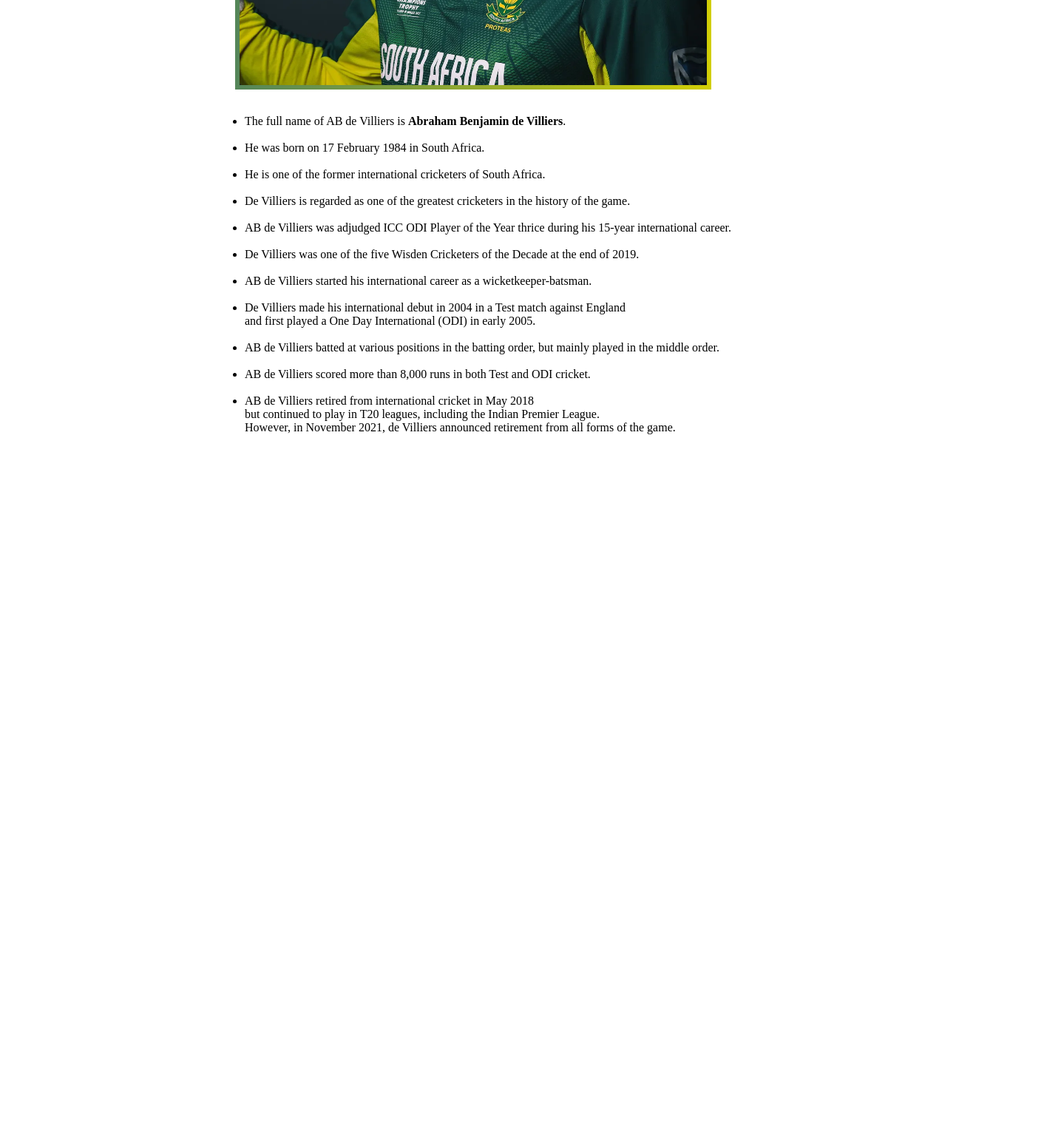
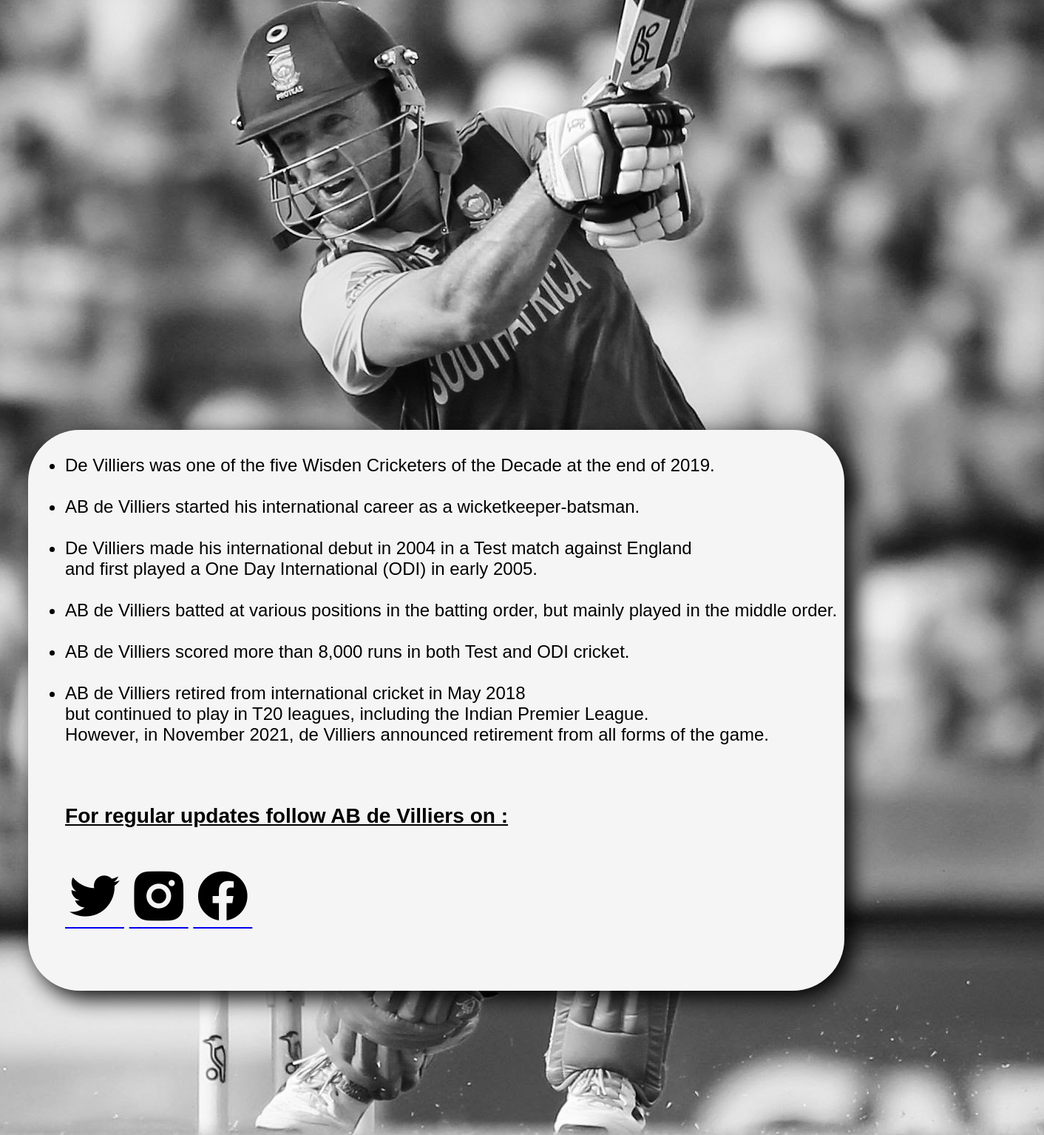
Before and after one commit to SonamMalik17/oibsip_2, a plain HTML site: page index.html in a window 1280 px wide. Shown: the part 640-2174 px from the top of the page at 74% size, 1412 px wide, since content can reach past the window. Before the commit the page ends 1269 px from the top, so only its background shows below. Drawn offline with nearby package versions, Linux system fonts and the light colour scheme; a web font is replaced by a local one.

Commit message:
Finally done

```diff
--- a/index.html
+++ b/index.html
@@ -6,17 +6,17 @@
     <meta name="viewport" content="width=device-width, initial-scale=1.0">
     <title>AB de Villiers</title>
     <link rel="stylesheet" href="style.css">
+    <link href="https://cdn.jsdelivr.net/npm/remixicon@2.5.0/fonts/remixicon.css" rel="stylesheet">
 </head>
 <body>
-    <h1>AB de Villiers - Mr. 360</h1>
-    <div class="profile-image">
-        <img src="./img/img3f.webp" alt="AB de Villiers">
+    <h1>AB de Villiers - Mr. 360 Degree</h1>
+    <div class="background-image">
+        <img src="./img/img15f.jpeg" alt="AB de Villiers">
     </div>
     <br>
-    <div class="bio">
-        <p>
-            <ul>
-                <li>The full name of AB de Villiers is <b>Abraham Benjamin de Villiers</b>.</li>
+    <div class="bio1">
+        <ul>
+            <li>The full name of AB de Villiers is <b>Abraham Benjamin de Villiers</b>.</li>
                 <br>
                 <li>He was born on 17 February 1984 in South Africa.</li>
                 <br>
@@ -26,6 +26,11 @@
                 <br>
                 <li>AB de Villiers was adjudged ICC ODI Player of the Year thrice during his 15-year international career.</li>
                 <br>
+        </ul>
+    </div>
+    <div class="bio2">
+        <p>
+            <ul>
                 <li>De Villiers was one of the five Wisden Cricketers of the Decade at the end of 2019.</li>
                 <br>
                 <li>AB de Villiers started his international career as a wicketkeeper-batsman.</li>
@@ -38,6 +43,20 @@
                 <br>
                 <li>AB de Villiers retired from international cricket in May 2018 <br> but continued to play in T20 leagues, including the Indian Premier League.<br> However, in November 2021, de Villiers announced retirement from all forms of the game.</li>
                 <br>
+                <p>
+                    <div class="connect-line">
+                        <p>
+                            <h3>For regular updates follow AB de Villiers on :</h3>
+                        </p>
+                    </div>
+                    <div class="connect-link">
+                        <p>
+                            <a href="https://twitter.com/ABdeVilliers17?ref_src=twsrc%5Egoogle%7Ctwcamp%5Eserp%7Ctwgr%5Eauthor"><i class="ri-twitter-fill"></i></a>
+                            <a href="https://www.instagram.com/abdevilliers17/?hl=en"><i class="ri-instagram-fill"></i></a>
+                            <a href="https://www.facebook.com/ABdeVilliers17/"><i class="ri-facebook-circle-fill"></i></a>
+                        </p>
+                    </div>
+                </p>
             </ul>
         </p>
     </div>
--- a/style.css
+++ b/style.css
@@ -1,26 +1,65 @@
-@import url('https://fonts.googleapis.com/css2?family=Aclonica');
-
-
-
-
-img{
-    border-width: 6px;
-    border-style: solid;
-    border-image: linear-gradient(to right, rgb(85, 134, 89), rgb(209, 206, 5)) 1;
-    height:550px;
-    width:50%;
-}
-.profile-image{
+@import url('https://fonts.googleapis.com/css2?family=Dancing+Script:wght@700&display=swap');
+.background-image{
+    width:100vw;
+    position:absolute;
     display:flex;
     justify-content:center;
 }
 h1{
     text-align: center;
-    font-family: 'Aclonica', sans-serif;
+    font-family: 'Dancing Script', cursive;
     font-size: 5rem;
-    text-decoration: underline;
+    background-color: rgb(192, 188, 188);
 }
-.bio{
+.bio1{
+    box-shadow:10px 10px 30px black;
+    margin-left:30px;
+    padding:10px;
+    border-radius:70px;
+    background-color: whitesmoke;
+    color:rgb(0, 0, 0);
+    margin-top:30px;
+    font-family: sans-serif;
+    font-size:1.5rem;
+    font-weight: 400;
+    position:absolute;
     display:flex;
     justify-content:center;
+    z-index: 1000;
 }
+.bio2{
+    box-shadow:10px 10px 30px black;
+    margin-left:30px;
+    padding : 10px;
+    border-radius:70px;
+    background-color: whitesmoke;
+    color:rgb(0, 0, 0);
+    margin-top:1000px;
+    font-family: Hind Siliguri,Arial,Helvetica Neue,Helvetica,sans-serif;
+    font-size:1.5rem;
+    font-weight: 400;
+    position:absolute;
+    display:flex;
+    justify-content:center;
+    z-index: 1000;
+}
+.connect-line{
+    position:relative;
+    display:flex;
+    justify-content:start;
+    z-index: 1000;
+}
+.connect-link{
+    position:relative;
+    display:flex;
+    justify-content:start;
+    z-index: 1000;
+}
+i{
+    color:rgb(0, 0, 0);
+    font-size:5rem;
+    margin:auto;
+}
+h3{
+    text-decoration:underline;
+}
```
Also changed, not shown: img/img1.jpeg (deleted), img/img10f.jpeg (deleted), img/img15f.jpeg (added), img/img1f.jpeg (deleted), img/img2f.jpeg (deleted), img/img3f.webp (deleted), img/img4f.jpeg (deleted), img/img5f.jpeg (deleted), img/img6f.jpeg (deleted), img/img7f.jpeg (deleted), img/img9f.jpeg (deleted), 1 other file.
